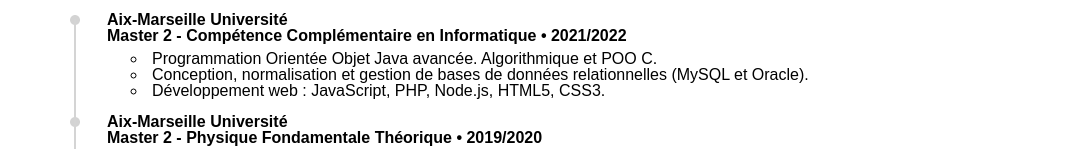
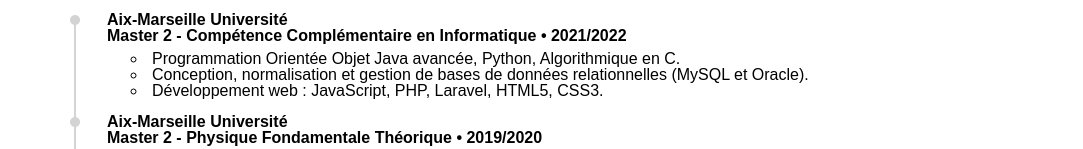
Before and after one commit to MoHilali/Mouad-Hilali-Resume, a plain HTML site: page index.html in a window 1280 px wide. Shown: the part 316-465 px from the top of the page, without its empty margins (0-1083 px from the left). Drawn offline with Linux system fonts and the light colour scheme.

Commit message:
correcting errors again

```diff
--- a/index.html
+++ b/index.html
@@ -43,9 +43,9 @@
                     <div class="subTitle"> Aix-Marseille Université <br> Master 2 - Compétence Complémentaire en Informatique • 2021/2022 </div>
                     <div class="sublist">
                          <ul>
-                              <li> Programmation Orientée Objet Java avancée. Algorithmique et POO C.</li>
+                              <li> Programmation Orientée Objet Java avancée, Python, Algorithmique en C.</li>
                               <li> Conception, normalisation et gestion de bases de données relationnelles (MySQL et Oracle).</li>
-                              <li> Développement web : JavaScript, PHP, Node.js, HTML5, CSS3.</li>
+                              <li> Développement web : JavaScript, PHP, Laravel, HTML5, CSS3.</li>
                          </ul>
                     </div>
                </li>
```
